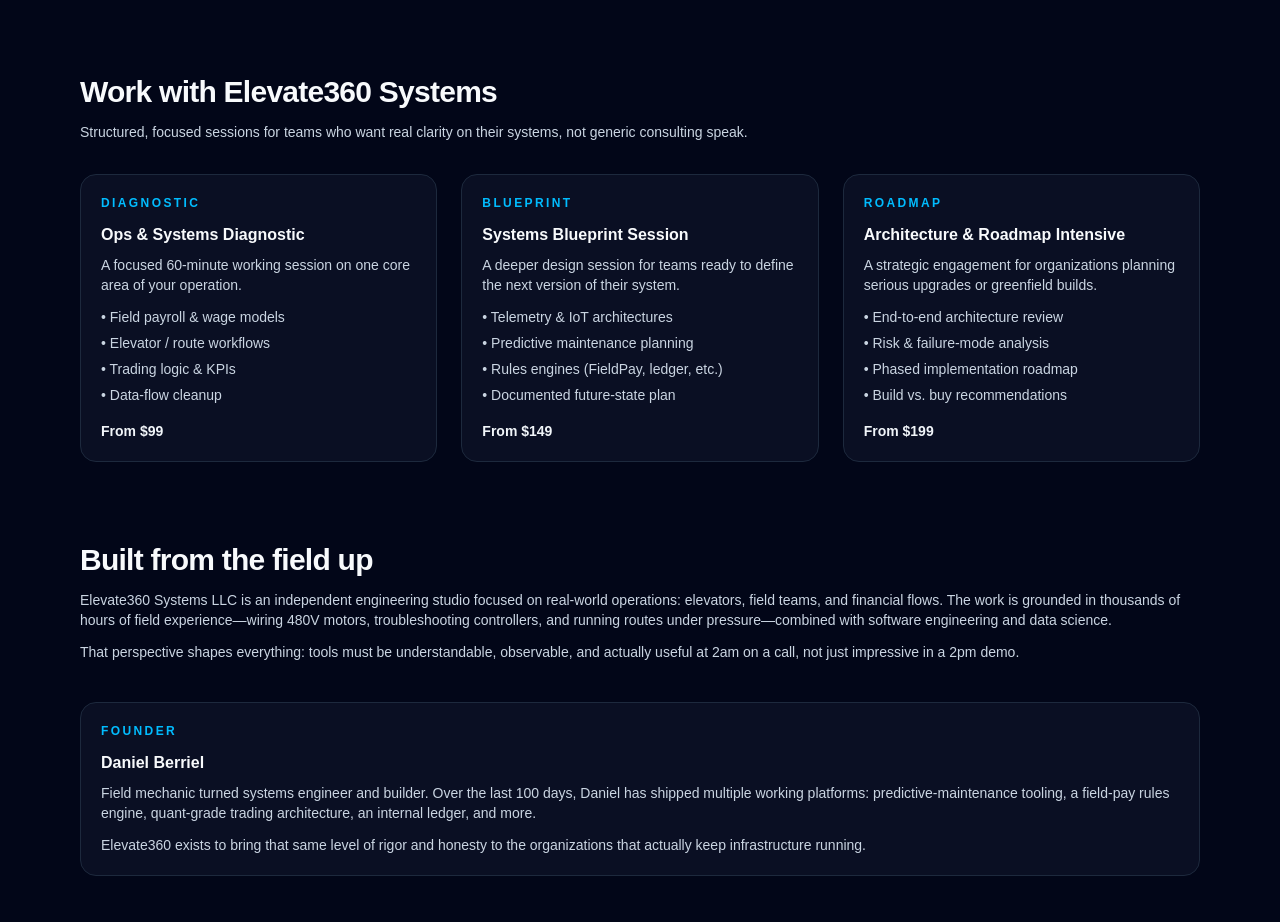
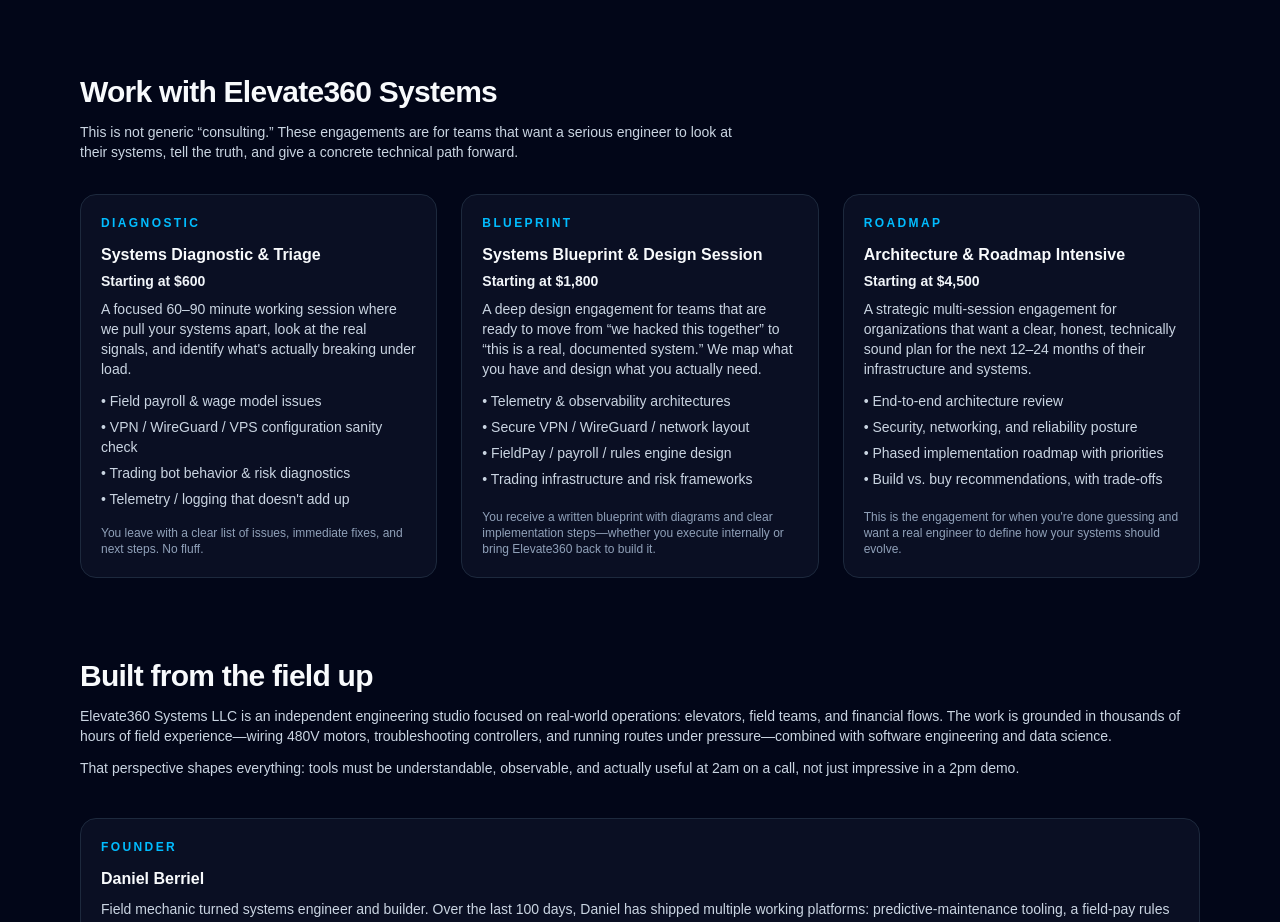
Before and after one commit to dbear305/elevate360-site, a Next.js app: page / in a window 1280 px wide. Shown: the part 1760-2682 px from the top of the page. Built offline with nearby package versions, Linux system fonts and the light colour scheme.

Commit message:
Increase consulting pricing and rewrite services section

```diff
--- a/src/app/page.tsx
+++ b/src/app/page.tsx
@@ -199,61 +199,76 @@
           </div>
         </section>
 
-        {/* SERVICES */}
+               {/* SERVICES */}
         <section id="services" className="mb-20">
           <h2 className="text-2xl font-semibold tracking-tight text-slate-50 sm:text-3xl">
             Work with Elevate360 Systems
           </h2>
           <p className="mt-3 max-w-2xl text-sm text-slate-300">
-            Structured, focused sessions for teams who want real clarity on
-            their systems, not generic consulting speak.
+            This is not generic “consulting.” These engagements are for teams
+            that want a serious engineer to look at their systems, tell the
+            truth, and give a concrete technical path forward.
           </p>
 
           <div className="mt-8 grid gap-6 md:grid-cols-3">
+            {/* Service 1 */}
             <article className="flex flex-col rounded-2xl border border-slate-800 bg-slate-900/60 p-5">
               <div className="text-xs font-semibold uppercase tracking-[0.2em] text-sky-400">
                 Diagnostic
               </div>
               <h3 className="mt-3 text-base font-semibold text-slate-50">
-                Ops &amp; Systems Diagnostic
+                Systems Diagnostic &amp; Triage
               </h3>
+              <p className="mt-1 text-sm font-semibold text-slate-100">
+                Starting at $600
+              </p>
               <p className="mt-2 text-sm text-slate-300">
-                A focused 60-minute working session on one core area of your
-                operation.
+                A focused 60–90 minute working session where we pull your
+                systems apart, look at the real signals, and identify what&apos;s
+                actually breaking under load.
               </p>
               <ul className="mt-3 flex-1 space-y-1.5 text-sm text-slate-300">
-                <li>• Field payroll &amp; wage models</li>
-                <li>• Elevator / route workflows</li>
-                <li>• Trading logic &amp; KPIs</li>
-                <li>• Data-flow cleanup</li>
+                <li>• Field payroll &amp; wage model issues</li>
+                <li>• VPN / WireGuard / VPS configuration sanity check</li>
+                <li>• Trading bot behavior &amp; risk diagnostics</li>
+                <li>• Telemetry / logging that doesn&apos;t add up</li>
               </ul>
-              <div className="mt-4 text-sm font-semibold text-slate-100">
-                From $99
-              </div>
+              <p className="mt-4 text-xs text-slate-400">
+                You leave with a clear list of issues, immediate fixes, and
+                next steps. No fluff.
+              </p>
             </article>
 
+            {/* Service 2 */}
             <article className="flex flex-col rounded-2xl border border-slate-800 bg-slate-900/60 p-5">
               <div className="text-xs font-semibold uppercase tracking-[0.2em] text-sky-400">
                 Blueprint
               </div>
               <h3 className="mt-3 text-base font-semibold text-slate-50">
-                Systems Blueprint Session
+                Systems Blueprint &amp; Design Session
               </h3>
+              <p className="mt-1 text-sm font-semibold text-slate-100">
+                Starting at $1,800
+              </p>
               <p className="mt-2 text-sm text-slate-300">
-                A deeper design session for teams ready to define the next
-                version of their system.
+                A deep design engagement for teams that are ready to move from
+                “we hacked this together” to “this is a real, documented
+                system.” We map what you have and design what you actually need.
               </p>
               <ul className="mt-3 flex-1 space-y-1.5 text-sm text-slate-300">
-                <li>• Telemetry &amp; IoT architectures</li>
-                <li>• Predictive maintenance planning</li>
-                <li>• Rules engines (FieldPay, ledger, etc.)</li>
-                <li>• Documented future-state plan</li>
+                <li>• Telemetry &amp; observability architectures</li>
+                <li>• Secure VPN / WireGuard / network layout</li>
+                <li>• FieldPay / payroll / rules engine design</li>
+                <li>• Trading infrastructure and risk frameworks</li>
               </ul>
-              <div className="mt-4 text-sm font-semibold text-slate-100">
-                From $149
-              </div>
+              <p className="mt-4 text-xs text-slate-400">
+                You receive a written blueprint with diagrams and clear
+                implementation steps—whether you execute internally or bring
+                Elevate360 back to build it.
+              </p>
             </article>
 
+            {/* Service 3 */}
             <article className="flex flex-col rounded-2xl border border-slate-800 bg-slate-900/60 p-5">
               <div className="text-xs font-semibold uppercase tracking-[0.2em] text-sky-400">
                 Roadmap
@@ -261,19 +276,24 @@
               <h3 className="mt-3 text-base font-semibold text-slate-50">
                 Architecture &amp; Roadmap Intensive
               </h3>
+              <p className="mt-1 text-sm font-semibold text-slate-100">
+                Starting at $4,500
+              </p>
               <p className="mt-2 text-sm text-slate-300">
-                A strategic engagement for organizations planning serious
-                upgrades or greenfield builds.
+                A strategic multi-session engagement for organizations that want
+                a clear, honest, technically sound plan for the next 12–24
+                months of their infrastructure and systems.
               </p>
               <ul className="mt-3 flex-1 space-y-1.5 text-sm text-slate-300">
                 <li>• End-to-end architecture review</li>
-                <li>• Risk &amp; failure-mode analysis</li>
-                <li>• Phased implementation roadmap</li>
-                <li>• Build vs. buy recommendations</li>
+                <li>• Security, networking, and reliability posture</li>
+                <li>• Phased implementation roadmap with priorities</li>
+                <li>• Build vs. buy recommendations, with trade-offs</li>
               </ul>
-              <div className="mt-4 text-sm font-semibold text-slate-100">
-                From $199
-              </div>
+              <p className="mt-4 text-xs text-slate-400">
+                This is the engagement for when you&apos;re done guessing and
+                want a real engineer to define how your systems should evolve.
+              </p>
             </article>
           </div>
         </section>
```
